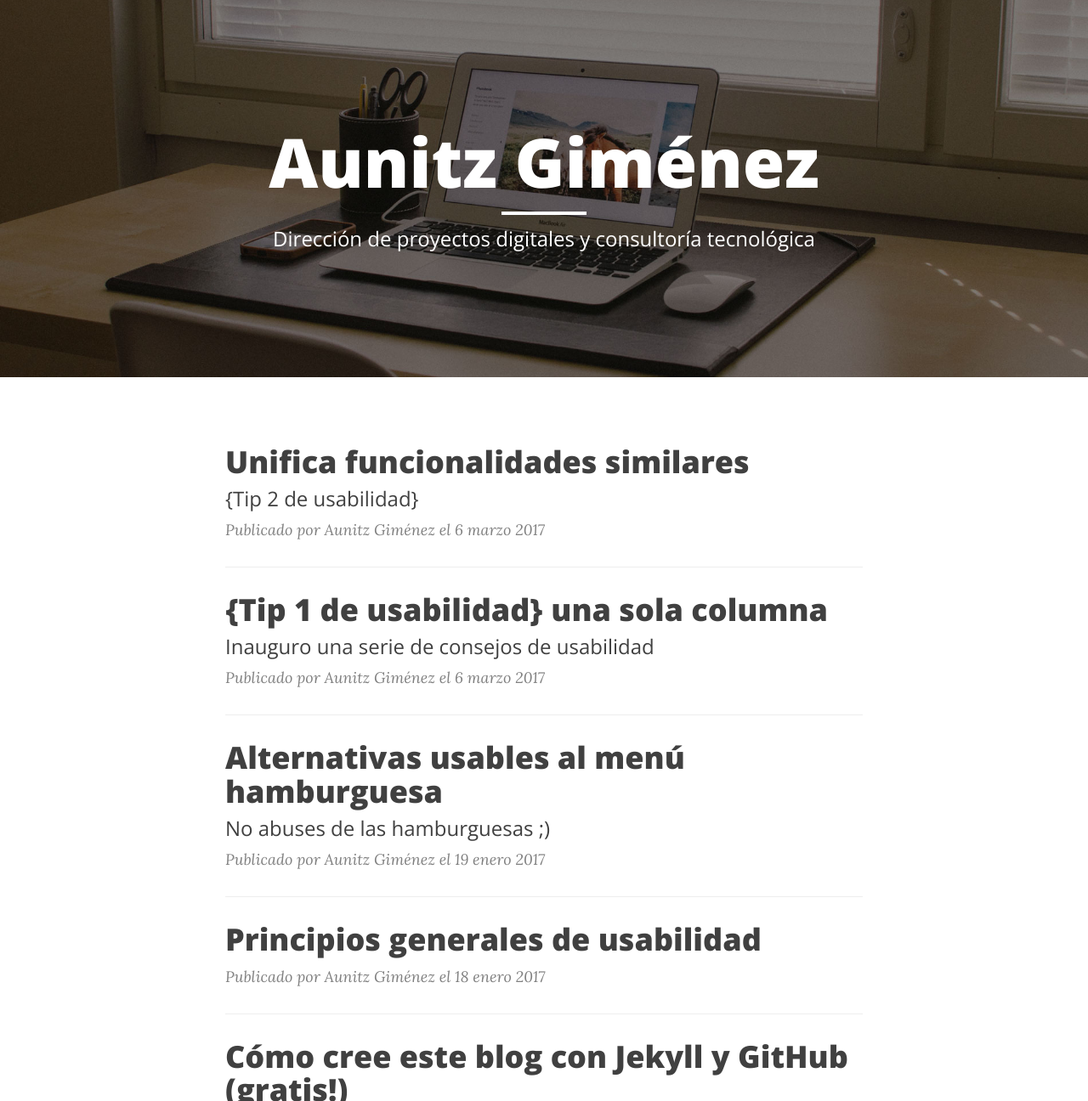
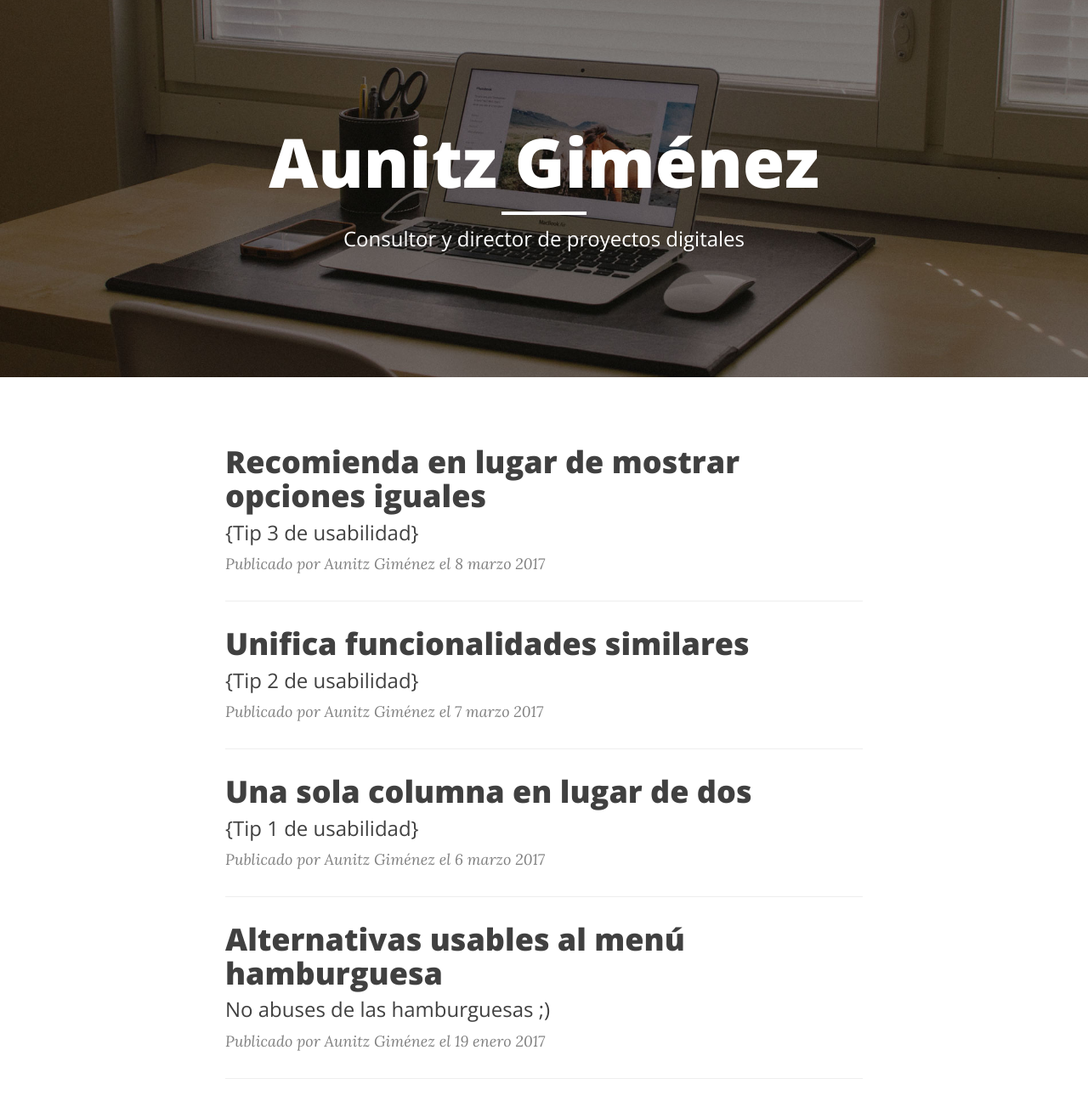
Before and after one commit to aunitz/beta, a Jekyll site: the page built from index.html, in a window 1280 px wide and 1400 px high, cut to the strip 104-1400 px from the top of the window. Shown: the whole strip at 85% size. Built offline with Jekyll 4.4.1, drawn with Linux system fonts in a browser that asks for light colours; nearby versions of some CDN libraries; the list of posts is cut into pages by our own code; some of the changed text lies outside the part shown.

Commit message:
CONTENIDOS: nuevo post y refactorización de ilustraciones

```diff
--- a/_posts/2017-03-06-tip-1-usabilidad-una-columna.markdown
+++ b/_posts/2017-03-06-tip-1-usabilidad-una-columna.markdown
@@ -1,7 +1,7 @@
 ---
 layout:     post
-title:      "{Tip 1 de usabilidad} una sola columna"
-subtitle:   "Inauguro una serie de consejos de usabilidad"
+title:      "Una sola columna en lugar de dos"
+subtitle:   "{Tip 1 de usabilidad}"
 date:       2017-03-06 09:30:00
 author:     "Aunitz Giménez"
 header-img: "img/post-bg-03.jpg"
--- a/_posts/2017-03-07-tip-2-usabilidad-unifica-funcionalidades-similares.markdown
+++ b/_posts/2017-03-07-tip-2-usabilidad-unifica-funcionalidades-similares.markdown
@@ -2,7 +2,7 @@
 layout:     post
 title:      "Unifica funcionalidades similares"
 subtitle:   "{Tip 2 de usabilidad}"
-date:       2017-03-06 09:30:00
+date:       2017-03-07 09:30:00
 author:     "Aunitz Giménez"
 header-img: "img/post-bg-03.jpg"
 ---
--- /dev/null
+++ b/_posts/2017-03-08-tip-3-recomienda-una-opcion.markdown
@@ -0,0 +1,16 @@
+---
+layout:     post
+title:      "Recomienda en lugar de mostrar opciones iguales"
+subtitle:   "{Tip 3 de usabilidad}"
+date:       2017-03-08 09:30:00
+author:     "Aunitz Giménez"
+header-img: "img/post-bg-03.jpg"
+---
+
+<p>Al mostrar múltiples opciones iguales, hay usuarios que dudarán sobre cuál escoger.</p>
+
+<p>Cuantas más opciones tenga el usuario a la vista, más le costará tomar un decisión. Se trata de un <a href="{{ site.baseurl }}{% post_url 2017-01-18-principios-usabilidad %}">principio básico de usabilidad</a>.</p>
+
+<p>Para combatir esta parálisis, trata de enfatizar, recomendar o destacar ciertas opciones sobre las demás.</p>
+
+<p><img src="{{ site.baseurl }}/img/tip-3-recomienda-una-opcion.png" alt="Ilustración del tip 3 de usabilidad: recomienda en lugar de mostrar opciones iguales"></p>
--- a/index.html
+++ b/index.html
@@ -1,6 +1,6 @@
 ---
 layout: page
-description: "Dirección de proyectos digitales y consultoría tecnológica"
+description: "Consultor y director de proyectos digitales"
 ---
 
 {% for post in paginator.posts %}
```
Also changed, not shown: img/tip-1-una-columna.png, img/tip-2-unifica-funcionalidades-similares.png, img/tip-3-recomienda-una-opcion.png (added).
